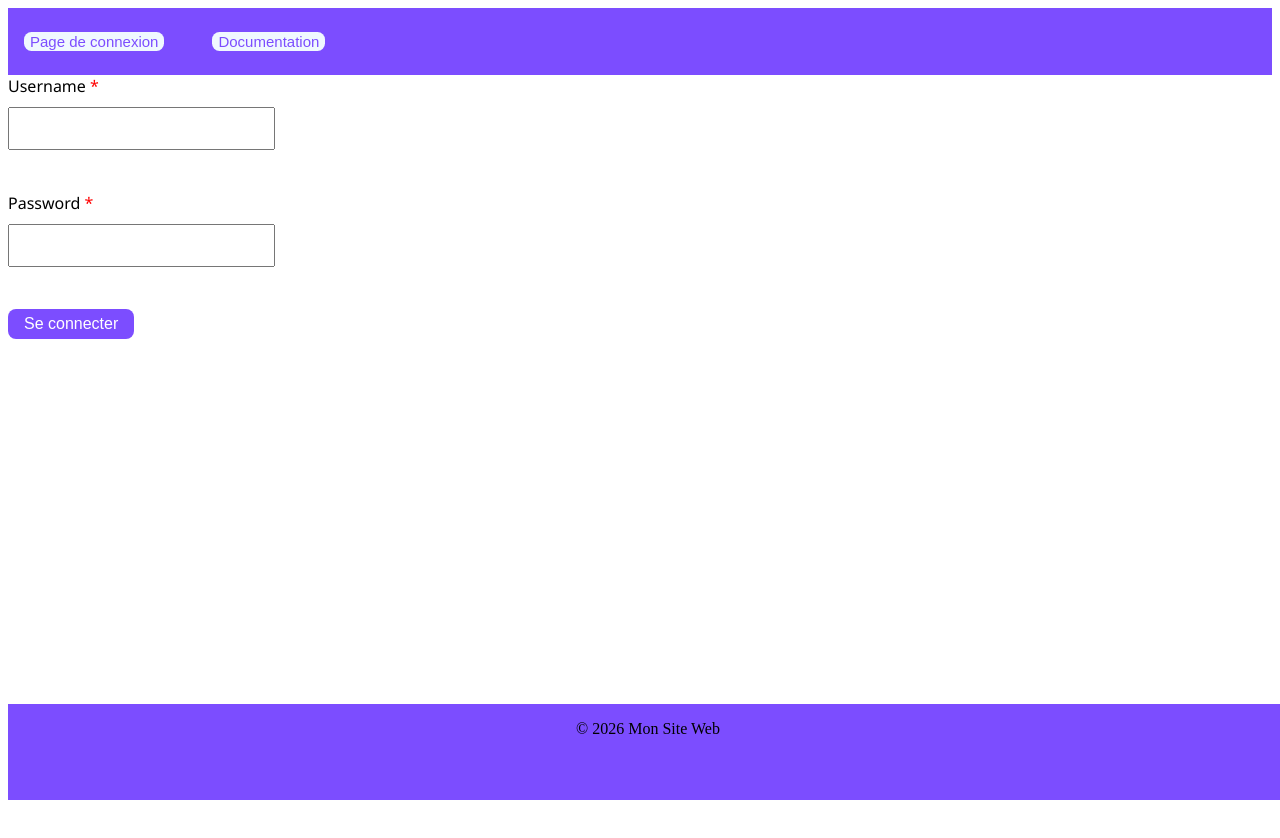
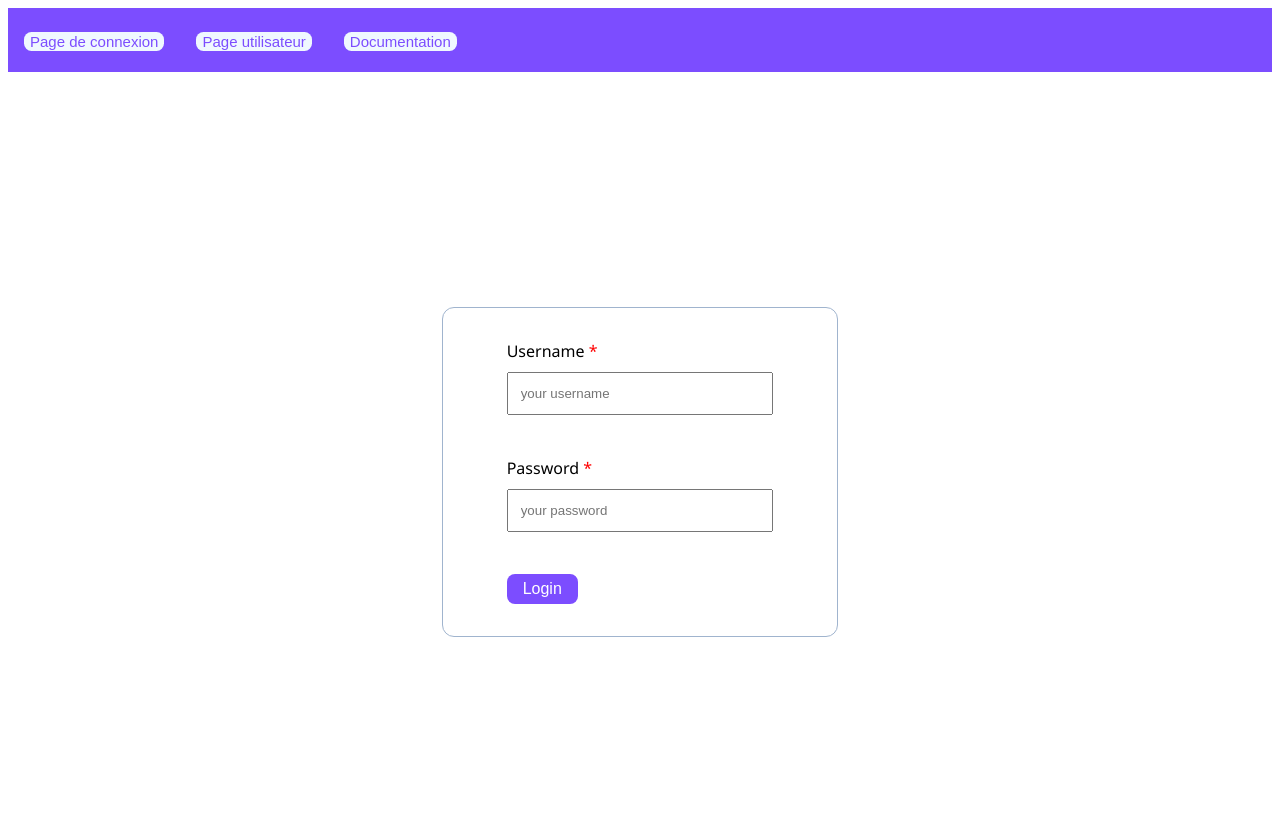
Before and after one commit to titouanguernion/site-angular, an Angular app: page / in a window 1280 px wide. Shown: the top 838 px of the page. Before the commit the page ends 800 px from the top, so only its background shows below. Built offline with nearby package versions, Linux system fonts and the light colour scheme.

Commit message:
Modification interface log, modifs interface par utilisateur, création système de login automatique

```diff
--- a/src/app/app.css
+++ b/src/app/app.css
@@ -3,10 +3,25 @@ html, body {
     padding: 0;
 }
 
+:host {
+    display: flex;
+    flex-direction: column;
+    min-height: 100vh;
+}
+
+/* hauteur du header */
+header {
+    height: 64px;
+    flex-shrink: 0;
+}
+
+
+
 
 header{
     background-color: #7C4DFF;
     color: white;
+
 
 }
 
@@ -22,7 +37,6 @@ header div button{
 header div button:hover{
     background-color: #6A3FE0;
     color: white;
-    border:solid white;
 }
 
 
@@ -32,9 +46,8 @@ button:active {
 
 header div {
     display: flex;
-    gap: 3em;
     padding: 1.5em 1em;
-}
+    gap:2em;}
 
 
 
--- a/src/app/app.html
+++ b/src/app/app.html
@@ -3,13 +3,11 @@
 <header>
     <div>
         <button (click)="goLog()">Page de connexion</button>
+        <button [routerLink]="['/pagePrincipale']">Page utilisateur</button>
         <button (click)="goTo('https://angular.dev/')">Documentation</button>
+
     </div>
 </header>
 <main>
     <router-outlet></router-outlet>
 </main>
-
-<footer>
-    <p>&copy; 2026 Mon Site Web</p>
-</footer>
--- a/src/app/app.routes.ts
+++ b/src/app/app.routes.ts
@@ -2,9 +2,10 @@ import { Routes } from '@angular/router';
 import { User } from './user/user';
 import { PagePrincipale } from './page-principale/page-principale';
 import { NotFound } from './not-found/not-found';
+import { AuthGuard } from './auth-guard';
 
 export const routes: Routes = [
-    {path: 'pagePrincipale', component:PagePrincipale},
+    {path: 'pagePrincipale', component:PagePrincipale, canActivate: [AuthGuard]},
     {path:'', component:User},
     {path:'**', component:NotFound}
 ];
--- a/src/app/app.ts
+++ b/src/app/app.ts
@@ -1,10 +1,8 @@
 import { Component, signal } from '@angular/core';
-import { RouterOutlet } from '@angular/router';
-import { User } from './user/user';
-import { Router } from '@angular/router';
+import { RouterOutlet, Router, RouterModule  } from '@angular/router';
 @Component({
   selector: 'app-root',
-  imports: [RouterOutlet],
+  imports: [RouterOutlet, RouterModule],
   templateUrl: './app.html',
   styleUrl: './app.css',
   standalone: true,
--- /dev/null
+++ b/src/app/auth-guard.ts
@@ -0,0 +1,20 @@
+import { Injectable } from '@angular/core';
+import { CanActivate, Router } from '@angular/router';
+import { AuthService } from './service/auth.service';
+
+@Injectable({
+  providedIn: 'root'
+})
+export class AuthGuard implements CanActivate {
+
+  constructor(private authService: AuthService, private router: Router) {}
+
+  canActivate(): boolean {
+    if (this.authService.isLoggedIn()) {
+      return true;  // l'utilisateur est connecté → autorisé
+    } else {
+      this.router.navigate(['']); // pas connecté → redirection
+      return false;
+    }
+  }
+}
--- a/src/app/page-principale/page-principale.css
+++ b/src/app/page-principale/page-principale.css
@@ -0,0 +1,46 @@
+button{
+    background-color: #7C4DFF;
+    color: aliceblue;
+    border: none;
+    outline: none;
+    box-shadow: none;
+    border-radius: 0.25em;
+    font-size: 15px;
+}
+button:hover{
+    background-color: aliceblue;
+    color: #7C4DFF;
+    border: solid 1px #7C4DFF;
+}
+
+
+button:active {
+    transform: translateY(4px);
+}
+
+.art{
+    display: flex;
+    justify-self: center;
+    flex-direction: row;
+    margin: 0.5em 0;
+    border: solid #7C4DFF 1px;
+    width: 80%;
+}
+.titleArt{
+    background-color: #7C4DFF;
+    color: aliceblue;
+    display: flex;
+    justify-content: center;
+    align-items: center;
+    padding: 0.5em;
+    width: 30%;
+}
+.txtArt{
+    background-color: aliceblue;
+    color: #7C4DFF;
+    padding: 0.5em;
+    display: flex;
+    padding: 2em;
+    text-align:justify;
+
+}
--- a/src/app/page-principale/page-principale.html
+++ b/src/app/page-principale/page-principale.html
@@ -5,15 +5,18 @@
 
     <button (click)="afficher()" *ngIf="!afficherRegle">Voir plus</button>
     <section *ngIf="afficherRegle">
-        <h2>Règlement</h2>
-        <div *ngFor="let elem of liste">
-            <h3>Article {{elem}}</h3>
-            <p>{{lorem}}</p>
+        <h1 style="display: flex; justify-content: center;">Regulation</h1>
+        <div *ngFor="let elem of liste" class="art">
+            <div class="titleArt">
+                <h3>Article {{elem}}</h3>
+            </div>
+            <div class="txtArt">
+                <p>{{lorem}}</p>
+            </div>
+
+
         </div>
         <button (click)="afficher()">Voir moins</button>
 
     </section>
-
-
-
 </main>
--- /dev/null
+++ b/src/app/service/auth.service.ts
@@ -0,0 +1,22 @@
+import { Injectable } from '@angular/core';
+
+@Injectable({
+    providedIn: 'root'
+})
+
+export class AuthService{
+
+    private loggedIn: boolean = false;
+
+    login(): void{
+        this.loggedIn = true;
+    }
+
+    logOut(): void {
+        this.loggedIn = false;
+    }
+
+    isLoggedIn() :boolean{
+        return this.loggedIn;
+    }
+}
--- a/src/app/user/user.css
+++ b/src/app/user/user.css
@@ -1,9 +1,21 @@
+
+article {
+    min-height: 100vh;      /* prend toute la hauteur de l’écran */
+    display: flex;
+    justify-content: center; /* centre horizontalement */
+    align-items: center;     /* centre verticalement */
+}
 
 form{
     display: flex;
     flex-direction: column;
+
     gap: 2em;
     font-family:'Segoe UI', Tahoma, Geneva, Verdana, sans-serif;
+    border: solid 1px #A0B4CE;
+    border-radius: 0.75em;
+    padding: 2em 4em;
+
 
 }
 
@@ -24,7 +36,7 @@ button{
 button:hover{
     background-color: white;
     color: #7C4DFF;
-    border: solid #7C4DFF;
+
 }
 button:active {
 transform: translateY(4px);
--- a/src/app/user/user.html
+++ b/src/app/user/user.html
@@ -1,12 +1,13 @@
 
 <!-- Le ngSubmir associe directement le bouton submit à la fonction log du composant-->
+<article>
     <form (ngSubmit)="log()">
         <div class="champ">
             <label>Username
                 <span style="color: red;">*</span>
             </label>
             <!-- Le ngModel sert à récupérer la valeur du champ -->
-        <input type="text" [(ngModel)]="username" name="username" required>
+            <input type="text" [(ngModel)]="username" name="username" placeholder="your username"required>
         </div>
 
         <div class="champ">
@@ -14,9 +15,11 @@
             <label>Password
                 <span style="color: red;">*</span>
             </label>
-        <input type="text" [(ngModel)]="password" name="password"  required>
+            <input type="text" [(ngModel)]="password" name="password" placeholder="your password" required>
+            <p style="color: red;" [hidden]="cache">username or password incorrect</p>
         </div>
-    <p style="color: red;" [hidden]="cache">Connection échouée, nom d'utilisateur ou mot de passe incorrect</p>
 
-    <button type="submit"> Se connecter</button>
+
+        <button type="submit">Login</button>
     </form>
+</article>
--- a/src/app/user/user.ts
+++ b/src/app/user/user.ts
@@ -1,6 +1,7 @@
 import { Component } from '@angular/core';
 import { FormsModule } from '@angular/forms';
 import { Router } from '@angular/router';
+import { AuthService } from '../service/auth.service';
 
 
 @Component({
@@ -11,6 +12,9 @@ import { Router } from '@angular/router';
   styleUrls: ['./user.css'],
 })
 export class User {
+
+
+
   username = '';
   password = '';
 
@@ -20,7 +24,7 @@ export class User {
   cache: boolean = true;
 
   // Constructeur du routeur
-  constructor(private router: Router) {}
+  constructor(private router: Router, private authService: AuthService) {}
 
   /**
    * Fonction de connection
@@ -33,12 +37,11 @@ export class User {
         Redirige vers la page principage du site si les logs sont valides
         queryparams -> paramètres à injecter dans la nouvelle page
       */
+      this.authService.login();
       this.router.navigate(['pagePrincipale'], { queryParams: { username: this.username } });
     }
     else {
       this.cache = false;
     }
   }
-
-
 }
--- a/src/styles.css
+++ b/src/styles.css
@@ -1 +1,4 @@
 /* You can add global styles to this file, and also import other style files */
+main{
+    font-family:Verdana, Geneva, Tahoma, sans-serif;
+}
```
Also changed, not shown: 1 other file (tests, documents, lock files or other folders). Lines whose indentation alone changed are shown as unchanged.
